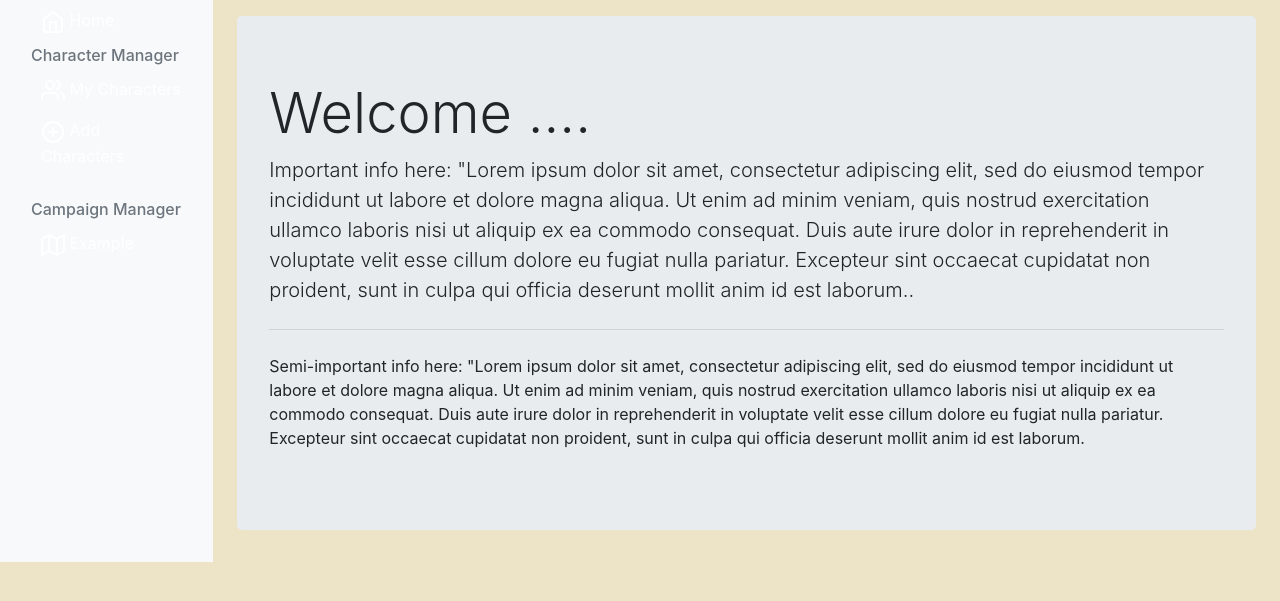
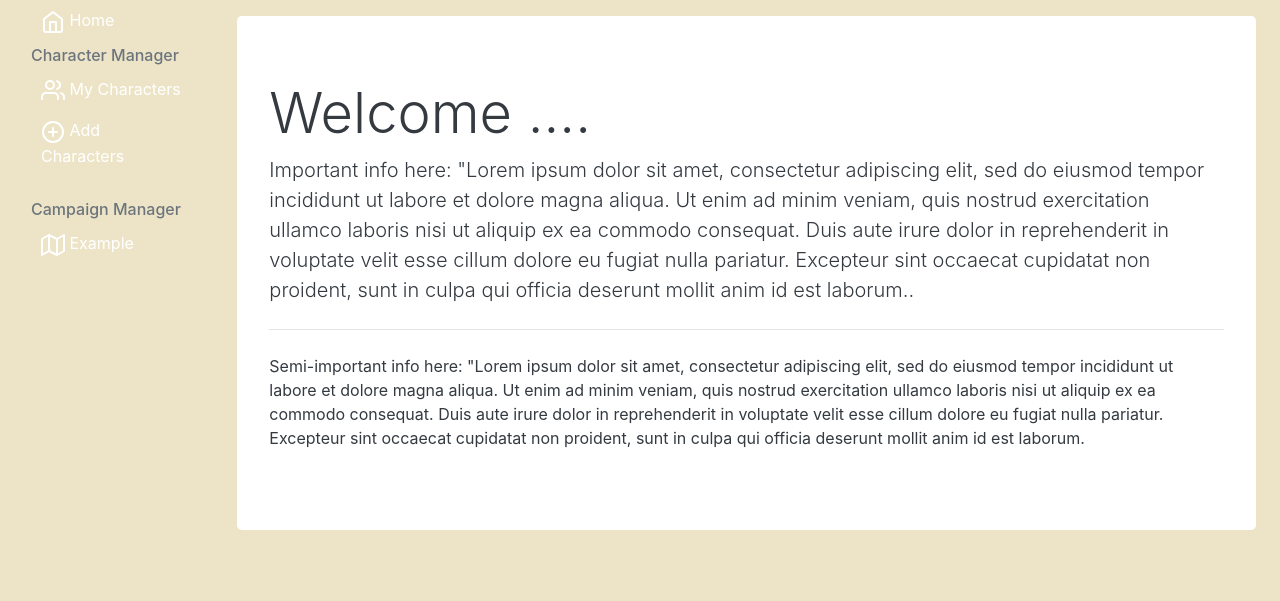
Before and after one commit to devints47/cop4331group1large, a Flask app: page /password in a window 1280 px wide. Shown: the part 56-657 px from the top of the page. Run offline with Flask 2, Linux system fonts and the light colour scheme; parts of the project's set-up code (start-up, migrations or seed data) failed here and were passed over; some libraries are stand-ins or nearby versions.

Commit message:
added styling for index.html

```diff
--- a/web/static/css/main.css
+++ b/web/static/css/main.css
@@ -48,3 +48,12 @@ form button{
     list-style-type: none;
     text-align: center;
 }
+
+#sideBarNav {
+    background-color: #ede4c7 !important;
+}
+
+.jumbotron{
+    background-color: #fff;
+    color: #343a40
+}
```
